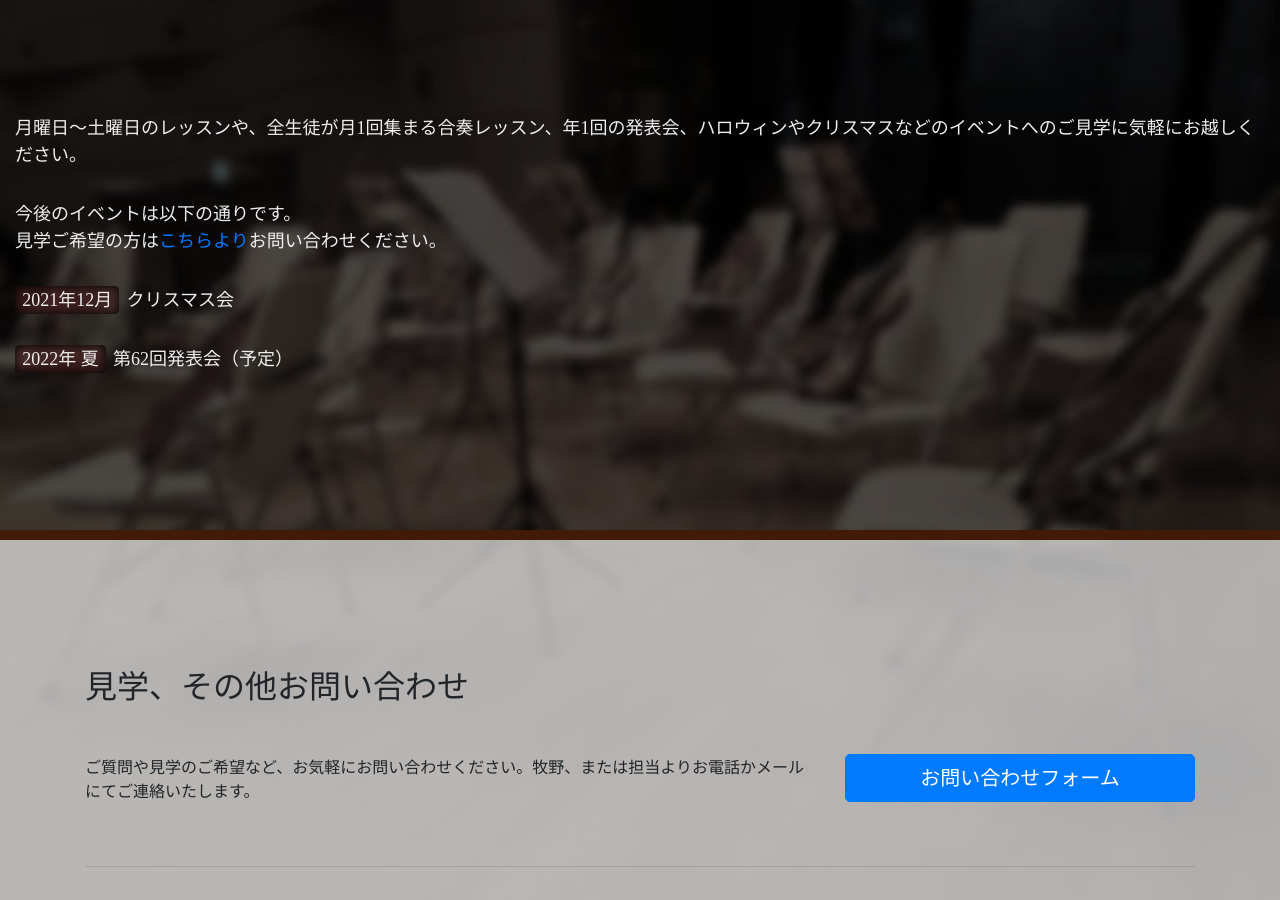
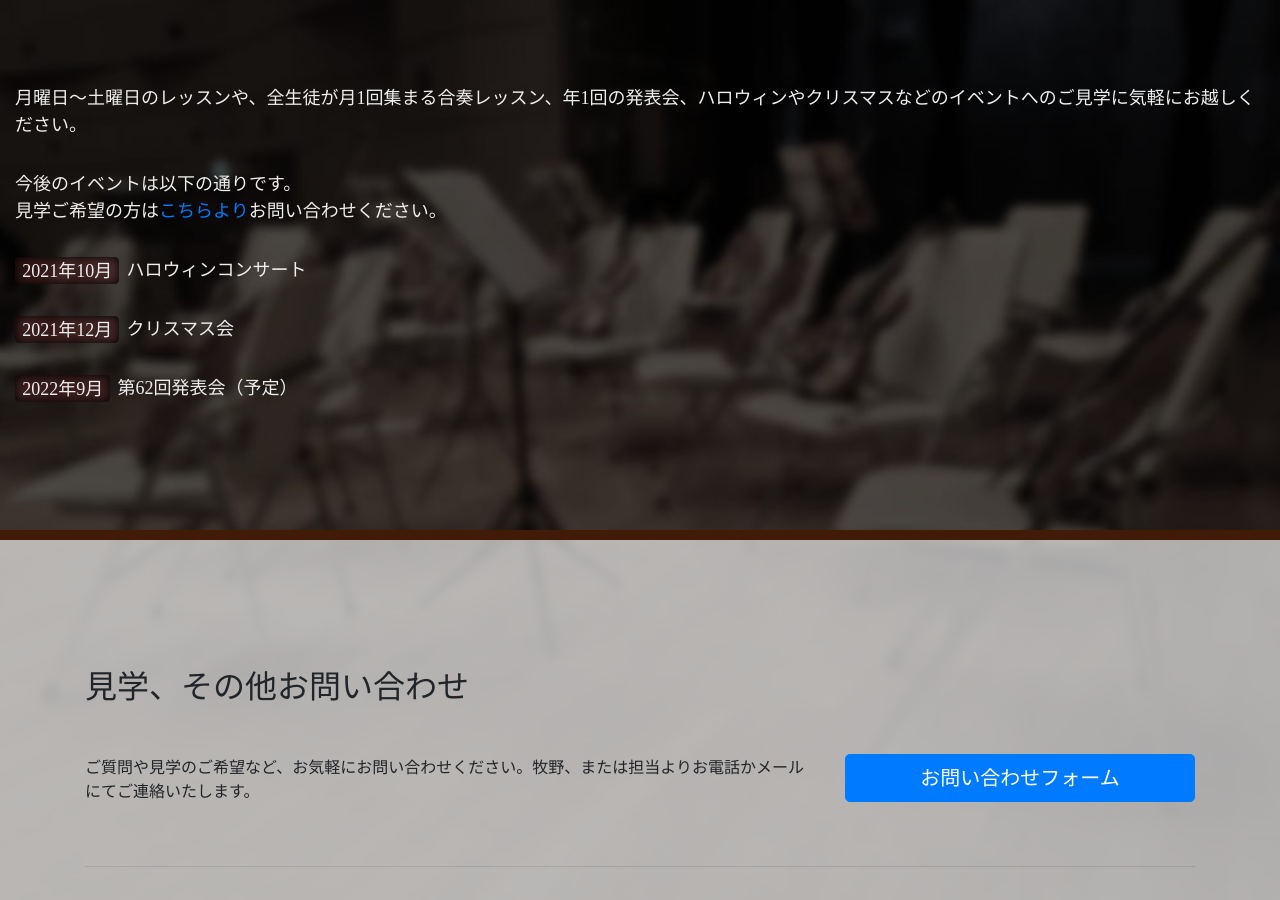
Before and after one commit to makinoviolin/makinoviolin.github.io, a Jekyll site: the page built from index.md, in a window 1280 px wide and 900 px high, scrolled down 6727 px. Built offline with Jekyll 4.4.1, drawn with Linux system fonts in a browser that asks for light colours; nearby versions of some CDN libraries; some web fonts are replaced; comment, search, counter and statistics services are not loaded.

Commit message:
Add 2021 Halloween, add month for 2022 concert

```diff
--- a/_data/kengakuevents.yml
+++ b/_data/kengakuevents.yml
@@ -1,4 +1,6 @@
+- date: 2021年10月
+  name: ハロウィンコンサート
 - date: 2021年12月
   name: クリスマス会
-- date: 2022年 夏
+- date: 2022年9月
   name: 第62回発表会（予定）
```
